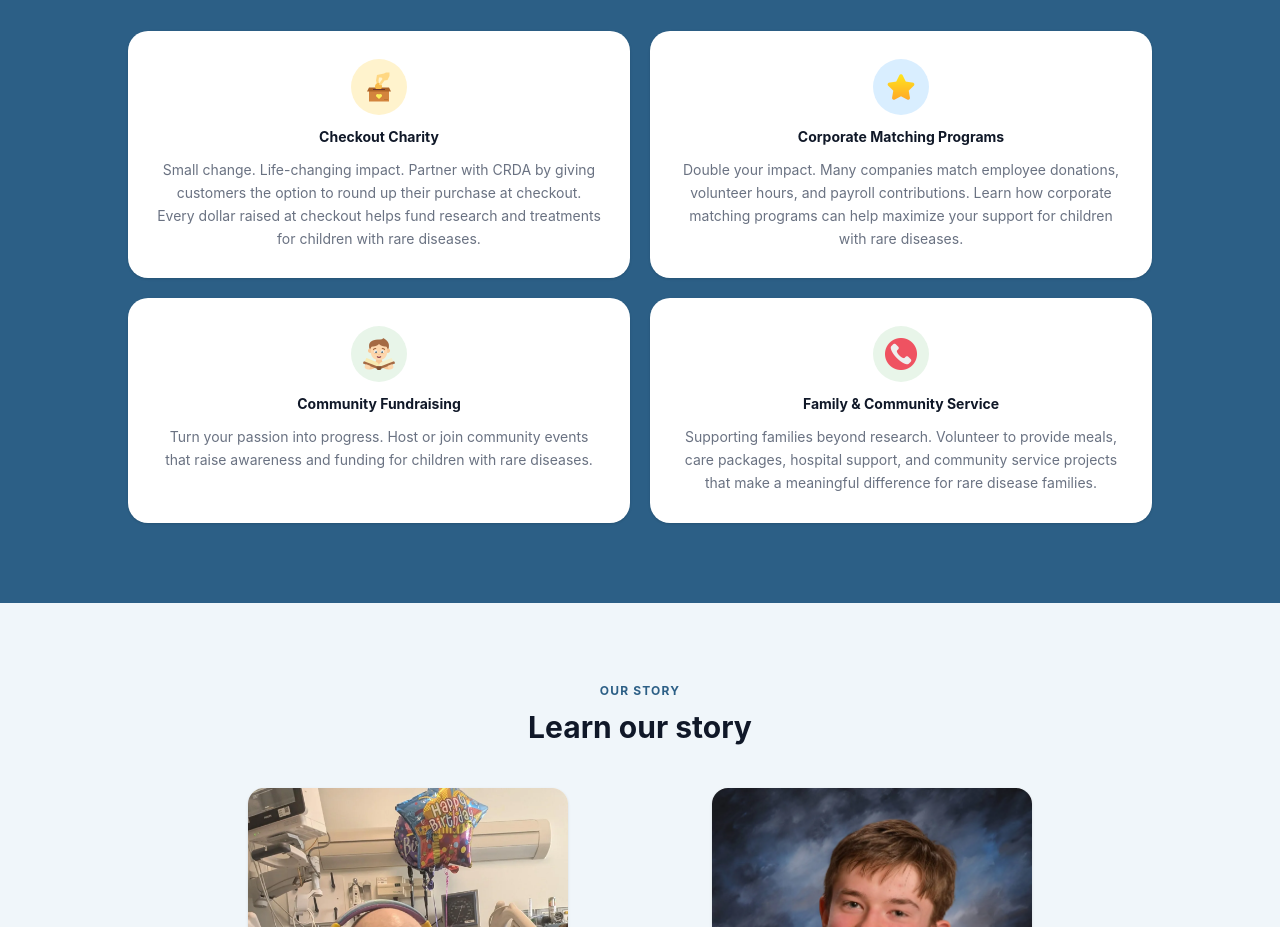
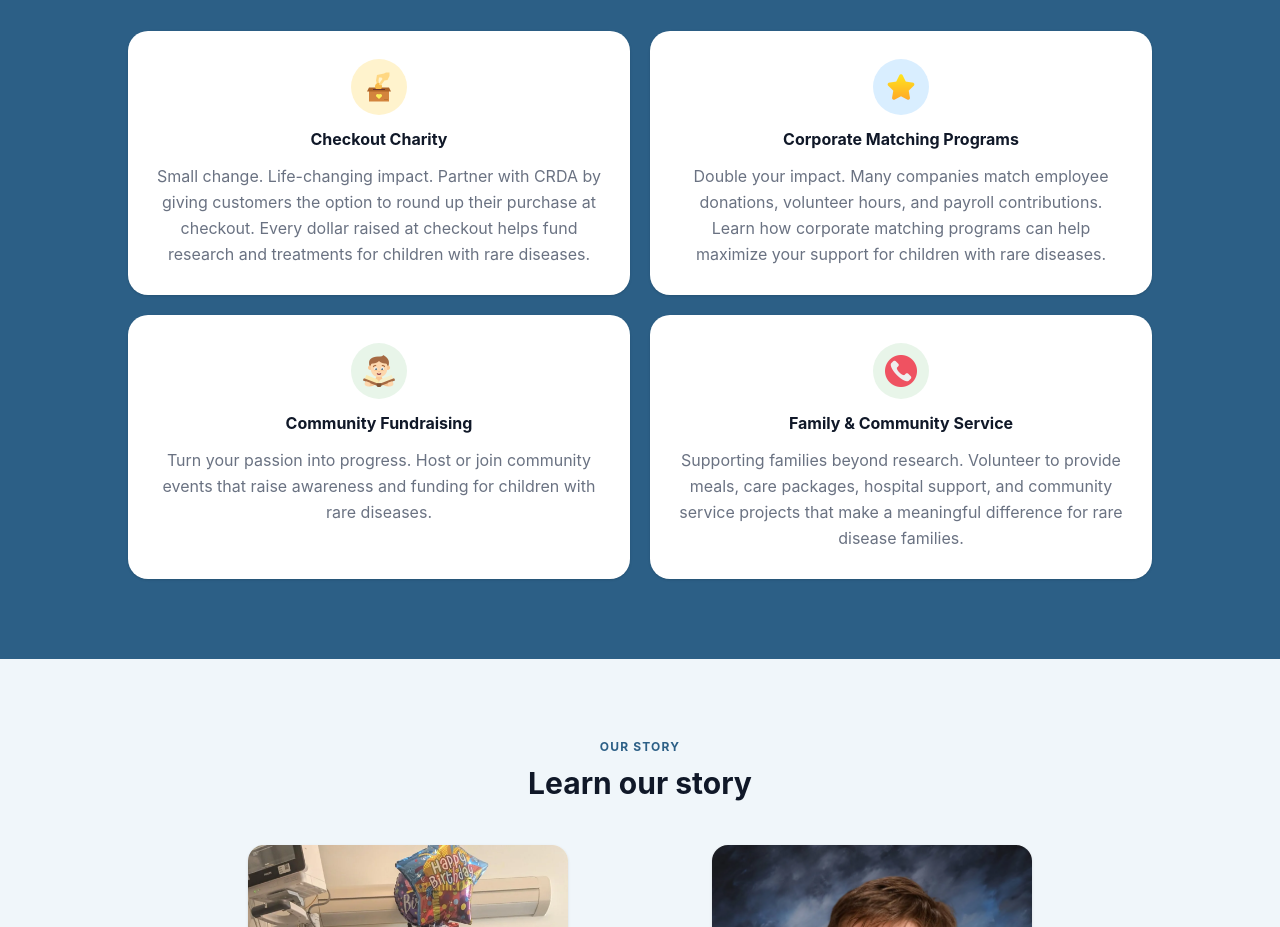
Before and after one commit to inwang123/rarediseaseweb, a React (Vite) app: page / in a window 1280 px wide. Shown: the part 1140-2067 px from the top of the page. Built offline with nearby package versions, Linux system fonts and the light colour scheme.

Commit message:
Changed our focus text size

```diff
--- a/src/components/Stats.jsx
+++ b/src/components/Stats.jsx
@@ -56,8 +56,8 @@ export default function Stats() {
               >
                 <img src={icon} alt={alt} className="w-8 h-8 object-contain" />
               </div>
-              <h3 className="font-bold text-gray-900 text-sm">{title}</h3>
-              <p className="text-gray-500 text-sm leading-relaxed flex-1">
+              <h3 className="font-bold text-gray-900 text-base">{title}</h3>
+              <p className="text-gray-500 text-base leading-relaxed flex-1">
                 {body}
               </p>
             </div>
```
